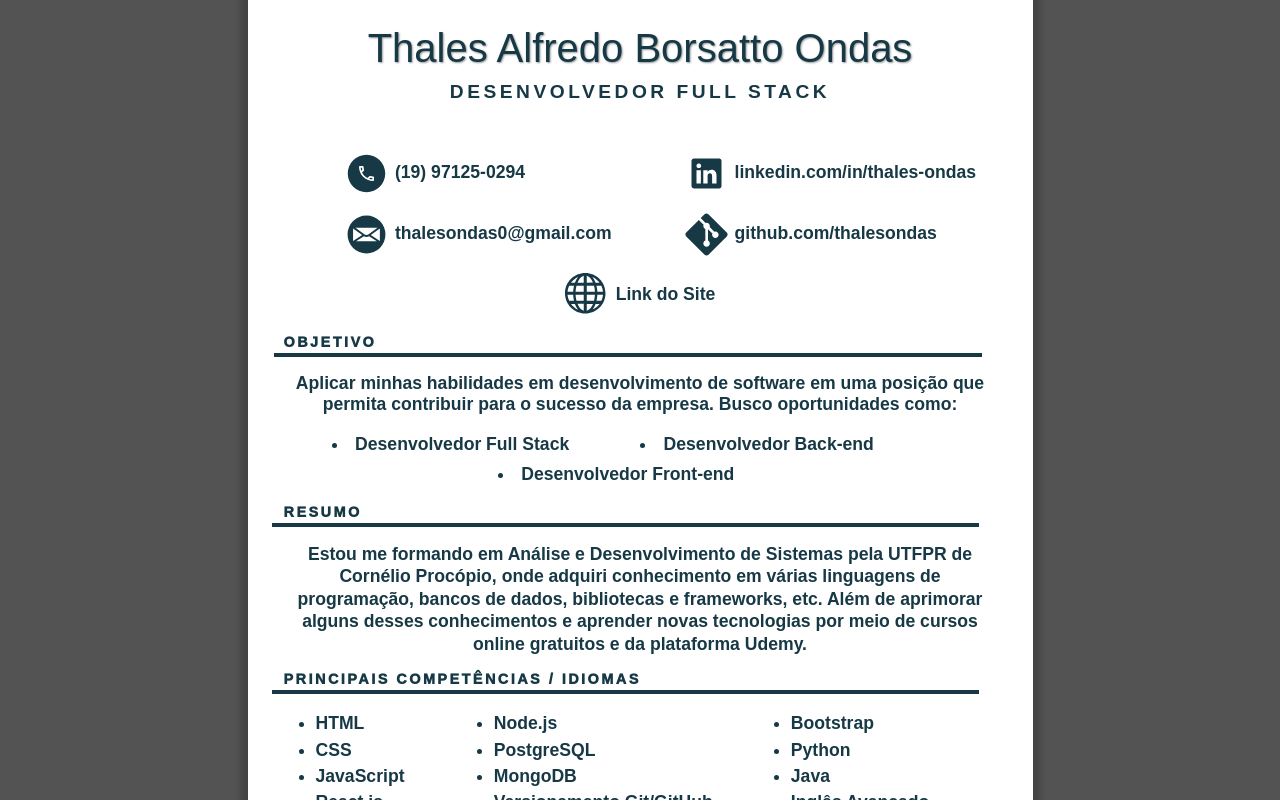
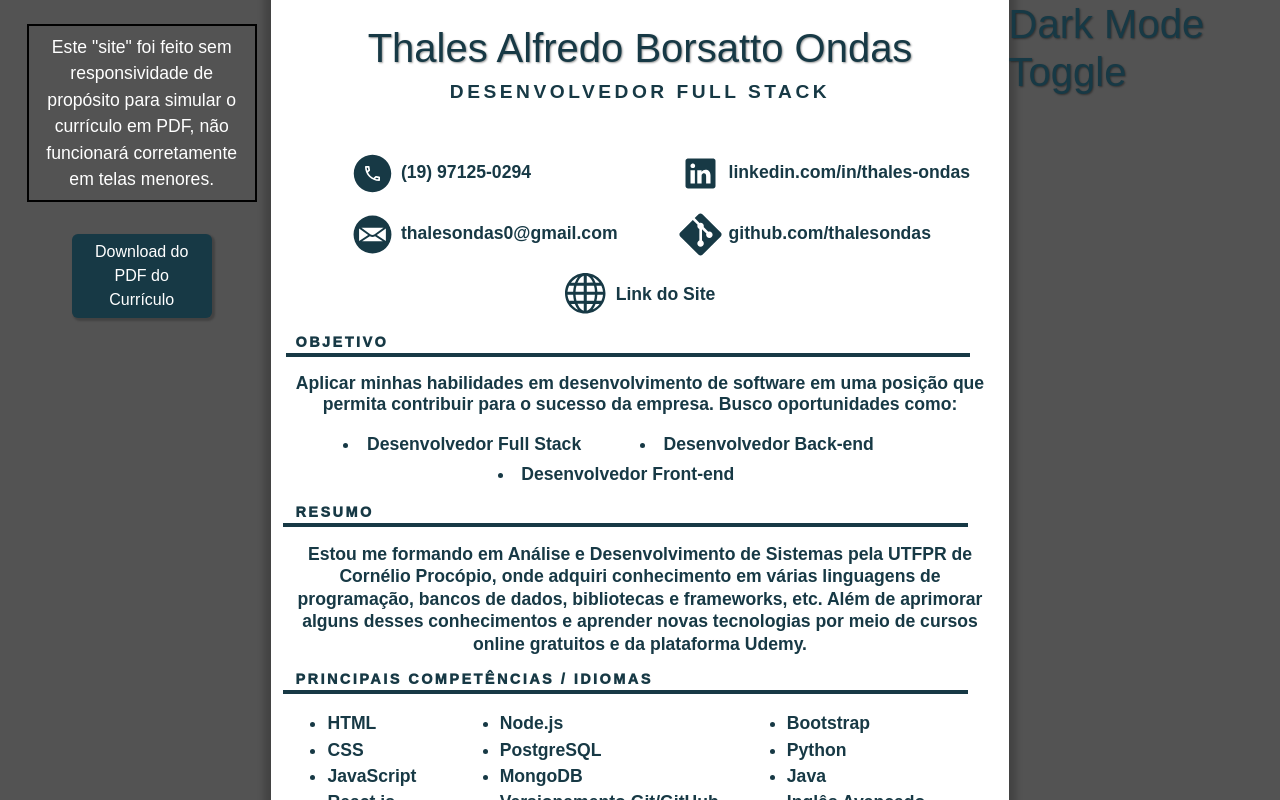
Before and after one commit to thalesondas/curriculum, a React (Create React App) app: page / in a window 1280 px wide. Shown: the top 800 px of the page. Built offline with nearby package versions, Linux system fonts and the light colour scheme.

Commit message:
Colocando a opção de baixar o PDF do CV

```diff
--- a/package.json
+++ b/package.json
@@ -10,7 +10,7 @@
     "react": "^18.3.1",
     "react-bootstrap": "^2.10.4",
     "react-dom": "^18.3.1",
-    "react-scripts": "5.0.1",
+    "react-scripts": "^5.0.1",
     "web-vitals": "^2.1.4"
   },
   "scripts": {
--- a/src/App.css
+++ b/src/App.css
@@ -15,8 +15,22 @@
 .inner-page{
   background-color: var(--cor-background);
   min-height: 100vh;
-  width: 785px !important;
+  width: 785px;
   box-shadow: 0px 0px 7px 7px rgba(0, 0, 0, 0.2)
+}
+
+.btn-custom{
+  background-color: var(--cor-primaria) !important;
+  border: var(--cor-primaria) !important;
+  width: 140px;
+  box-shadow: 2px 2px 2px 1px rgba(0, 0, 0, 0.2);
+}
+
+.p-lado-esquerdo{
+  color: white;
+  font-weight: 500;
+  border: 2px solid black;
+  width: 230px;
 }
 
 h1{
--- a/src/App.js
+++ b/src/App.js
@@ -1,5 +1,7 @@
 import { useEffect } from "react";
 import { Container } from "react-bootstrap"
+import LadoDireito from "./components/LadoDireito";
+import LadoEsquerdo from "./components/LadoEsquerdo";
 import Cabecalho from "./components/Cabecalho";
 import Objetivo from "./components/Objetivo";
 import Resumo from "./components/Resumo";
@@ -16,15 +18,21 @@ function App() {
   }, []);
 
   return (
-    <Container className="page d-flex justify-content-center align-items-center">
-      <Container className="inner-page">
+    <Container className="page d-flex justify-content-between align-items center">
+        <div style={{ width: '22%' }}>
+          <LadoEsquerdo />
+        </div>
+        <div className="inner-page">
           <Cabecalho />
           <Objetivo />
           <Resumo />
           <Competencias />
           <Certificados />
           <Formacao />
-      </Container>
+        </div>
+        <div style={{ width: '22%' }}>
+          <LadoDireito />
+        </div>
     </Container>
   );
 }
--- /dev/null
+++ b/src/components/LadoDireito.js
@@ -0,0 +1,7 @@
+const LadoDireito = () => {
+    return(
+        <h1>Dark Mode Toggle</h1>
+    )
+}
+
+export default LadoDireito;
--- /dev/null
+++ b/src/components/LadoEsquerdo.js
@@ -0,0 +1,16 @@
+import { Button, Container } from "react-bootstrap";
+
+const LadoEsquerdo = () => {
+    return(
+        <Container className="mt-4 d-flex flex-column justify-content-center align-items-center">
+            <p className="p-lado-esquerdo text-center py-2 px-3">
+                Este "site" foi feito sem responsividade de propósito para simular o currículo em PDF, não funcionará corretamente em telas menores.
+            </p>
+            <Button className="btn-custom mt-3" href="/CV.pdf" download="Curriculum Vitae - Thales Ondas">
+                Download do PDF do Currículo
+            </Button>
+        </Container>
+    )
+}
+
+export default LadoEsquerdo;
```
Also changed, not shown: 2 other files (tests, documents, lock files or other folders). Lines whose indentation alone changed are shown as unchanged.
